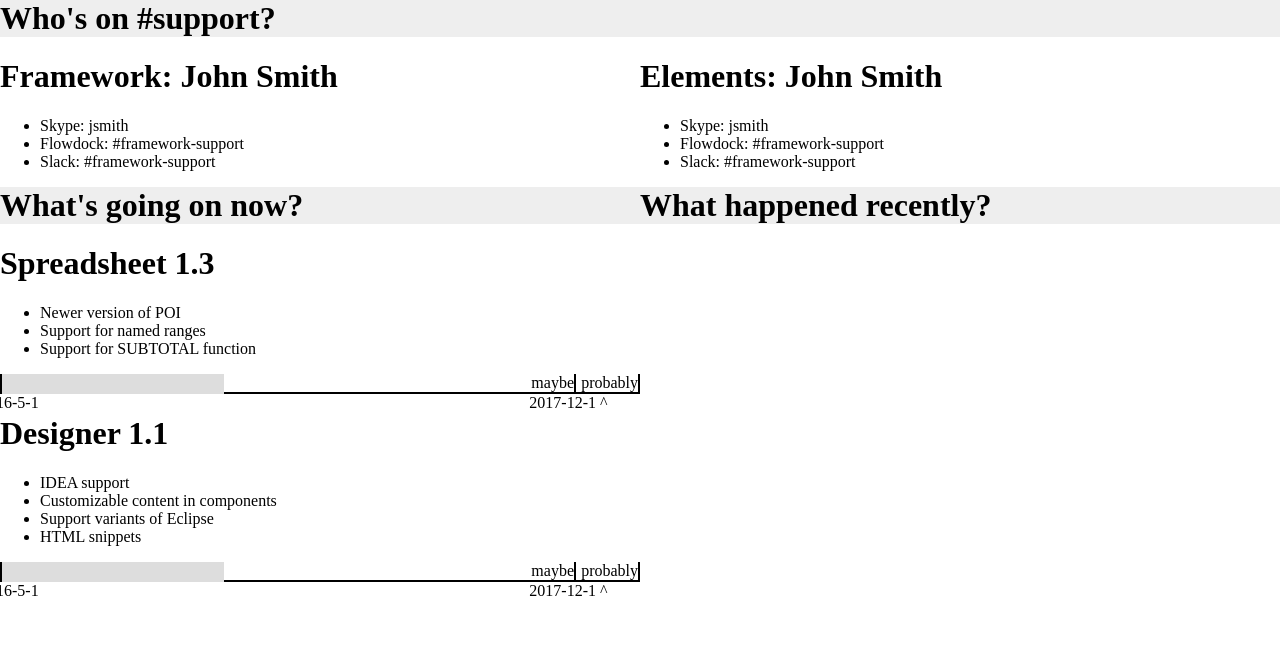
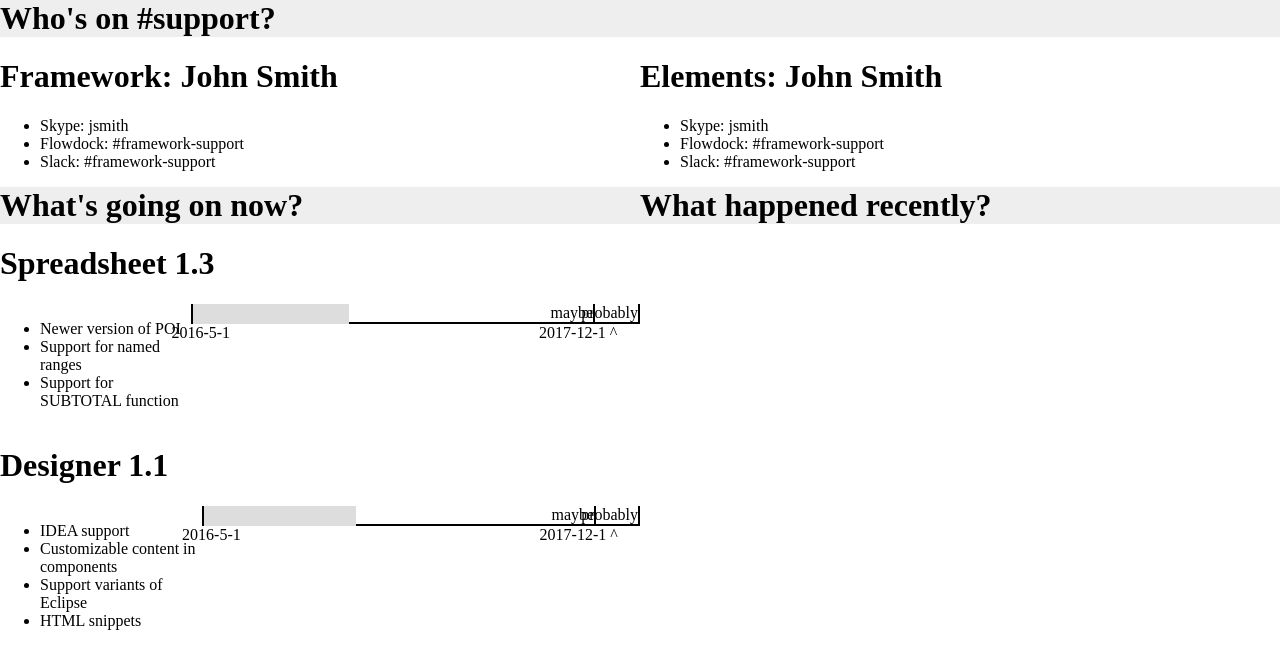
Before and after one commit to wolfie/rad-dashboard, a Vue app: page / in a window 1280 px wide. Shown: the top 668 px of the page. Built offline with nearby package versions, Linux system fonts and the light colour scheme.

Commit message:
flexing the progress graph

```diff
--- a/src/components/DashProgress.vue
+++ b/src/components/DashProgress.vue
@@ -2,14 +2,16 @@
   <div>
     <div v-for="project in projects">
       <h1>{{ project.name }}</h1>
+      <div class="wrapper">
         <ul>
           <li v-for="highlight in project.highlights">{{ highlight }}</li>
         </ul>
-      <dash-progress-graph
+        <dash-progress-graph class="graph"
           :start="project.graphdata.start"
           :target="project.graphdata.target"
           :maybe="project.graphdata.maybe"
           :probably="project.graphdata.probably"></dash-progress-graph>
+      </div>
     </div>
   </div>
 </template>
@@ -59,4 +61,7 @@
 </script>
 
 <style scoped>
+  .wrapper {
+    display: flex;
+  }
 </style>
--- a/src/components/DashProgressGraph.vue
+++ b/src/components/DashProgressGraph.vue
@@ -77,7 +77,6 @@
 
   .progress {
     background-color: #ddd;
-    height: 20px;
   }
 
   .start {
@@ -94,6 +93,7 @@
 
   .above {
     top: 0;
+    height: 20px;
   }
 
   .start {
```
Lines whose indentation alone changed are shown as unchanged.
